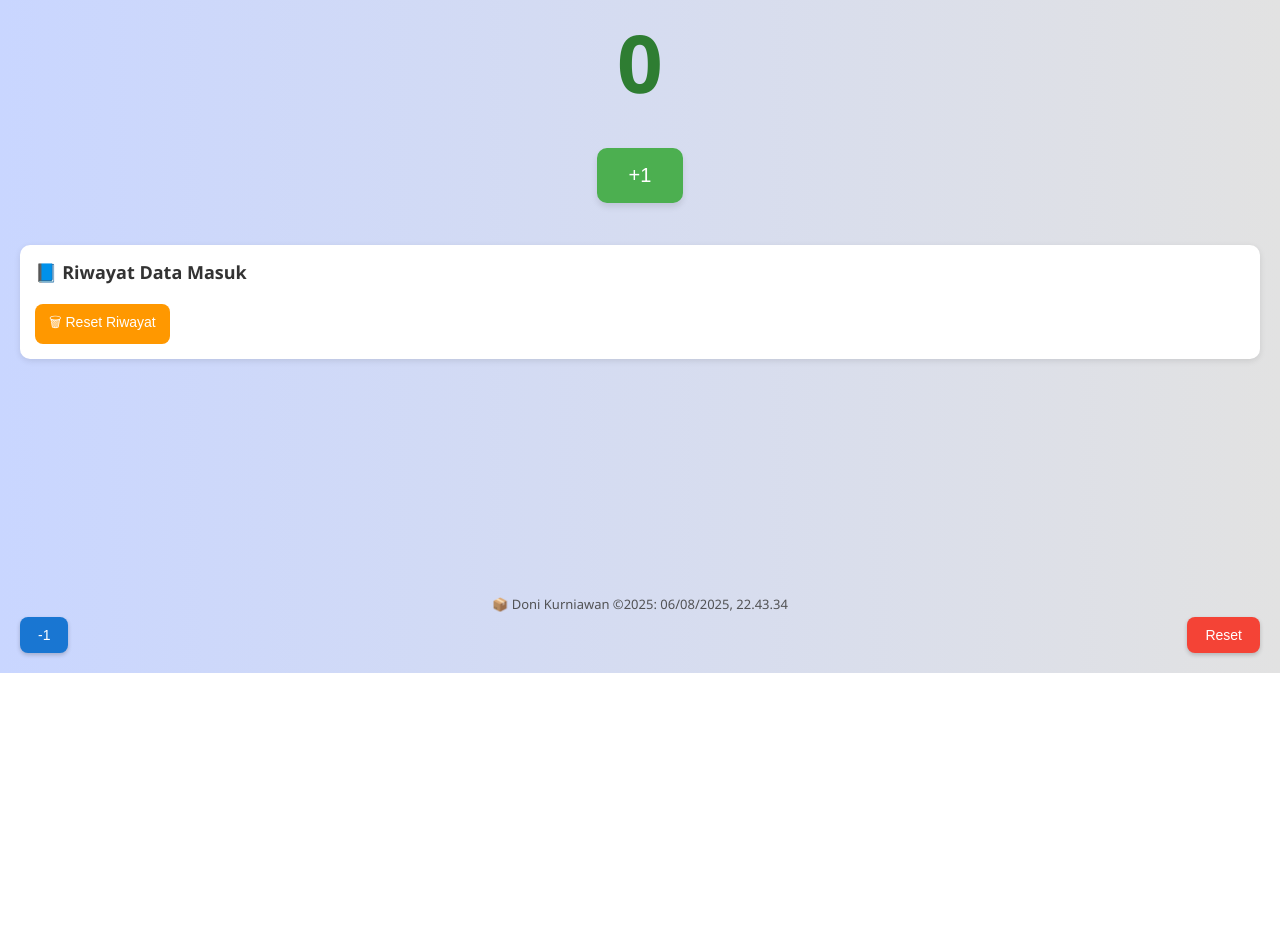
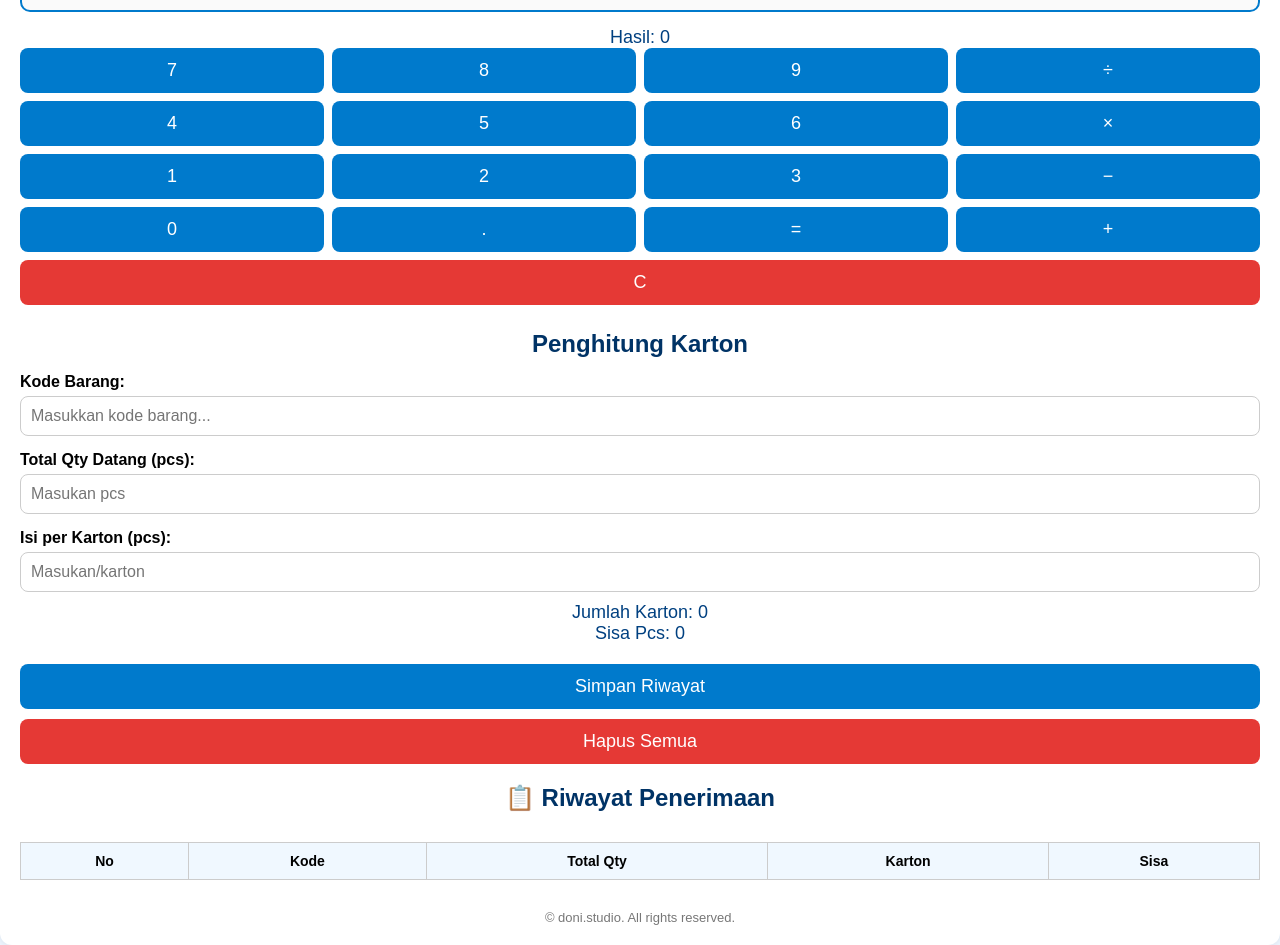
Before and after one commit to bangdonn01/Situs.com, a plain HTML site: page index.html in a window 1280 px wide. Shown: the part 127-1072 px from the top of the page. Before the commit the page ends 800 px from the top, so only its background shows below. Drawn offline with Linux system fonts and the light colour scheme.

Commit message:
index.html

```diff
--- a/index.html
+++ b/index.html
@@ -2,264 +2,296 @@
 <html lang="id">
 <head>
   <meta charset="UTF-8" />
-  <meta name="viewport" content="width=device-width, initial-scale=1" />
-  <title>DATA PENERIMAAN BARANG</title>
+  <meta name="viewport" content="width=device-width, initial-scale=1.0"/>
+  <title>Kalkulator & Penghitung Karton</title>
   <style>
-    body {
-      margin: 0;
-      font-family: 'Segoe UI', sans-serif;
-      text-align: center;
-      padding: 50px 20px 160px;
-      background: linear-gradient(to right, #c9d6ff, #e2e2e2);
-      color: #333;
+    * {
+      box-sizing: border-box;
     }
 
-    h1 {
-      font-size: 32px;
-      margin-bottom: 20px;
+    body {
+      font-family: Arial, sans-serif;
+      background: #eef6ff;
+      margin: 0;
+      padding: 0;
     }
 
-    #count {
-      font-size: 80px;
-      font-weight: bold;
-      margin: 20px 0;
-      color: #2e7d32;
+    .container {
+      background: white;
+      max-width: 100%;
+      padding: 20px;
+      border-radius: 12px;
+      box-shadow: 0 0 10px rgba(0,0,0,0.1);
+      margin: 0 auto;
     }
 
-    .btn {
-      padding: 16px 32px;
-      font-size: 20px;
-      margin: 12px 10px;
-      border: none;
-      border-radius: 10px;
-      cursor: pointer;
-      box-shadow: 0 4px 6px rgba(0,0,0,0.1);
-      transition: transform 0.2s, background-color 0.2s;
+    h2 {
+      text-align: center;
+      color: #003366;
+      margin-bottom: 15px;
     }
 
-    .btn:hover {
-      transform: scale(1.05);
+    label {
+      font-weight: bold;
+      display: block;
+      margin-top: 15px;
+      font-size: 16px;
     }
 
-    .plus {
-      background-color: #4caf50;
-      color: white;
+    input {
+      width: 100%;
+      padding: 10px;
+      margin-top: 5px;
+      font-size: 16px;
+      border: 1px solid #ccc;
+      border-radius: 8px;
     }
 
-    .minus {
-      position: fixed;
-      bottom: 20px;
-      left: 20px;
-      padding: 10px 18px;
-      font-size: 14px;
-      background-color: #1976d2;
-      color: white;
-      border: none;
-      border-radius: 8px;
-      box-shadow: 0 2px 4px rgba(0,0,0,0.2);
-      cursor: pointer;
-      transition: background-color 0.2s ease;
+    .result {
+      margin-top: 10px;
+      font-size: 18px;
+      text-align: center;
+      color: #004080;
     }
 
-    .minus:hover {
-      background-color: #1565c0;
+    .calculator {
+      margin-bottom: 25px;
     }
 
-    .reset {
-      position: fixed;
-      bottom: 20px;
-      right: 20px;
-      padding: 10px 18px;
-      font-size: 14px;
-      background-color: #f44336;
-      color: white;
-      border: none;
-      border-radius: 8px;
-      box-shadow: 0 2px 4px rgba(0,0,0,0.2);
-      cursor: pointer;
-      transition: background-color 0.2s ease;
+    .calc-input {
+      width: 100%;
+      padding: 12px;
+      font-size: 20px;
+      margin-bottom: 5px;
+      border: 2px solid #007acc;
+      border-radius: 10px;
+      text-align: right;
     }
 
-    .reset:hover {
-      background-color: #d32f2f;
+    .buttons {
+      display: grid;
+      grid-template-columns: repeat(4, 1fr);
+      gap: 8px;
     }
 
-    .storage-info {
-      position: fixed;
-      bottom: 60px;
-      left: 50%;
-      transform: translateX(-50%);
-      font-size: 13px;
-      color: #444;
-      opacity: 0.9;
-    }
-
-    .history {
-      margin-top: 30px;
-      max-height: 200px;
-      overflow-y: auto;
-      text-align: left;
-      background: #fff;
-      padding: 15px;
-      border-radius: 10px;
-      box-shadow: 0 2px 6px rgba(0,0,0,0.1);
-    }
-
-    .history h2 {
-      margin: 0 0 10px;
+    .buttons button, .action-btn {
+      padding: 12px;
       font-size: 18px;
-    }
-
-    .history ul {
-      list-style: none;
-      padding: 0;
-      margin: 0;
-      font-size: 14px;
-    }
-
-    .history li {
-      padding: 4px 0;
-      border-bottom: 1px dashed #ccc;
-    }
-
-    .clear-history {
-      margin-top: 10px;
-      background-color: #ff9800;
+      border: none;
+      background: #007acc;
       color: white;
-      border: none;
-      padding: 8px 14px;
       border-radius: 8px;
-      font-size: 14px;
       cursor: pointer;
     }
 
-    .clear-history:hover {
-      background-color: #e68900;
+    .buttons button:hover, .action-btn:hover {
+      background: #005f99;
+    }
+
+    .action-row {
+      display: flex;
+      flex-direction: column;
+      gap: 10px;
+      margin-top: 20px;
+    }
+
+    .action-row button {
+      width: 100%;
+    }
+
+    table {
+      width: 100%;
+      border-collapse: collapse;
+      margin-top: 15px;
+      overflow-x: auto;
+    }
+
+    th, td {
+      border: 1px solid #ccc;
+      padding: 10px;
+      font-size: 14px;
+      text-align: center;
+    }
+
+    th {
+      background-color: #f0f8ff;
+    }
+
+    .footer {
+      text-align: center;
+      font-size: 13px;
+      margin-top: 30px;
+      color: #777;
+    }
+
+    @media (max-width: 600px) {
+      .buttons button, .action-btn {
+        font-size: 16px;
+        padding: 10px;
+      }
+      .calc-input {
+        font-size: 18px;
+      }
     }
   </style>
 </head>
 <body>
+  <div class="container">
+    <h2>Kalkulator</h2>
+    <div class="calculator">
+      <input type="text" id="calcDisplay" class="calc-input" disabled />
+      <div class="result" id="calcResult">Hasil: 0</div>
+      <div class="buttons">
+        <button onclick="appendCalc('7')">7</button>
+        <button onclick="appendCalc('8')">8</button>
+        <button onclick="appendCalc('9')">9</button>
+        <button onclick="appendCalc('/')">÷</button>
+        <button onclick="appendCalc('4')">4</button>
+        <button onclick="appendCalc('5')">5</button>
+        <button onclick="appendCalc('6')">6</button>
+        <button onclick="appendCalc('*')">×</button>
+        <button onclick="appendCalc('1')">1</button>
+        <button onclick="appendCalc('2')">2</button>
+        <button onclick="appendCalc('3')">3</button>
+        <button onclick="appendCalc('-')">−</button>
+        <button onclick="appendCalc('0')">0</button>
+        <button onclick="appendCalc('.')">.</button>
+        <button onclick="calculate()">=</button>
+        <button onclick="appendCalc('+')">+</button>
+        <button onclick="clearCalc()" style="grid-column: span 4; background: #e53935;">C</button>
+      </div>
+    </div>
 
-  <h1>DATA BARANG MASUK (INBOUND)</h1>
-  <div id="count">0</div>
+    <h2>Penghitung Karton</h2>
+    <label>Kode Barang:</label>
+    <input type="text" id="kodeBarang" placeholder="Masukkan kode barang...">
 
-  <button class="btn plus" id="btnPlus">+1</button>
-  <button class="minus" id="btnMinus">-1</button>
-  <button class="reset" id="btnReset">Reset</button>
+    <label>Total Qty Datang (pcs):</label>
+    <input type="number" id="totalQty" placeholder="Masukan pcs" oninput="hitung()">
 
-  <div class="storage-info" id="storageInfo">📦 Menyimpan...</div>
+    <label>Isi per Karton (pcs):</label>
+    <input type="number" id="isiKarton" placeholder="Masukan/karton" oninput="hitung()">
 
-  <div class="history">
-    <h2>📘 Riwayat Data Masuk</h2>
-    <ul id="historyList"></ul>
-    <button class="clear-history" onclick="resetRiwayat()">🗑 Reset Riwayat</button>
+    <div class="result" id="hasil">
+      Jumlah Karton: 0<br />
+      Sisa Pcs: 0
+    </div>
+
+    <div class="action-row">
+      <button class="action-btn" onclick="simpanRiwayat()">Simpan Riwayat</button>
+      <button class="action-btn" style="background:#e53935" onclick="hapusRiwayat()">Hapus Semua</button>
+    </div>
+
+    <h2>📋 Riwayat Penerimaan</h2>
+    <div style="overflow-x: auto;">
+      <table id="tabelRiwayat">
+        <thead>
+          <tr>
+            <th>No</th>
+            <th>Kode</th>
+            <th>Total Qty</th>
+            <th>Karton</th>
+            <th>Sisa</th>
+          </tr>
+        </thead>
+        <tbody></tbody>
+      </table>
+    </div>
+
+    <div class="footer">
+      &copy; doni.studio. All rights reserved.
+    </div>
   </div>
 
   <script>
-    let count = 0;
-    let history = [];
+    let calcValue = '';
 
-    function formatTime(date) {
-      return date.toLocaleString('id-ID', {
-        hour: '2-digit',
-        minute: '2-digit',
-        second: '2-digit',
-        day: '2-digit',
-        month: '2-digit',
-        year: 'numeric'
+    function appendCalc(val) {
+      calcValue += val;
+      document.getElementById('calcDisplay').value = calcValue;
+      autoCalculate();
+    }
+
+    function autoCalculate() {
+      try {
+        const result = eval(calcValue);
+        if (!isNaN(result)) {
+          document.getElementById('calcResult').innerText = "Hasil: " + result;
+        }
+      } catch {
+        document.getElementById('calcResult').innerText = "Hasil: ...";
+      }
+    }
+
+    function calculate() {
+      try {
+        const result = eval(calcValue);
+        if (!isNaN(result)) {
+          document.getElementById('calcResult').innerText = "Hasil: " + result;
+        }
+      } catch {
+        document.getElementById('calcResult').innerText = "Hasil: Error";
+      }
+    }
+
+    function clearCalc() {
+      calcValue = '';
+      document.getElementById('calcDisplay').value = '';
+      document.getElementById('calcResult').innerText = "Hasil: 0";
+    }
+
+    function hitung() {
+      const total = parseInt(document.getElementById('totalQty').value) || 0;
+      const perKarton = parseInt(document.getElementById('isiKarton').value) || 1;
+      const karton = Math.floor(total / perKarton);
+      const sisa = total % perKarton;
+      document.getElementById('hasil').innerHTML = `Jumlah Karton: <strong>${karton}</strong><br>Sisa Pcs: <strong>${sisa}</strong>`;
+    }
+
+    function simpanRiwayat() {
+      const kode = document.getElementById('kodeBarang').value.trim();
+      const total = parseInt(document.getElementById('totalQty').value) || 0;
+      const perKarton = parseInt(document.getElementById('isiKarton').value) || 1;
+      const karton = Math.floor(total / perKarton);
+      const sisa = total % perKarton;
+
+      if (!kode) {
+        alert("Masukkan kode barang!");
+        return;
+      }
+
+      const data = { kode, total, karton, sisa };
+      let riwayat = JSON.parse(localStorage.getItem("riwayatKarton") || "[]");
+      riwayat.push(data);
+      localStorage.setItem("riwayatKarton", JSON.stringify(riwayat));
+      tampilkanRiwayat();
+    }
+
+    function tampilkanRiwayat() {
+      let riwayat = JSON.parse(localStorage.getItem("riwayatKarton") || "[]");
+      const tbody = document.querySelector("#tabelRiwayat tbody");
+      tbody.innerHTML = "";
+      riwayat.forEach((item, index) => {
+        const row = document.createElement("tr");
+        row.innerHTML = `
+          <td>${index + 1}</td>
+          <td>${item.kode}</td>
+          <td>${item.total}</td>
+          <td>${item.karton}</td>
+          <td>${item.sisa}</td>
+        `;
+        tbody.appendChild(row);
       });
     }
 
-    function updateDisplay() {
-      document.getElementById('count').textContent = count;
-    }
-
-    function updateStorageInfo() {
-      const now = new Date();
-      const info = "📦 Doni Kurniawan ©2025: " + formatTime(now);
-      document.getElementById("storageInfo").textContent = info;
-    }
-
-    function saveAll() {
-      localStorage.setItem('tasbih', count);
-      localStorage.setItem('tasbih_history', JSON.stringify(history));
-      updateStorageInfo();
-    }
-
-    function logHistory(action) {
-      const entry = {
-        waktu: formatTime(new Date()),
-        nilai: count,
-        aksi: action
-      };
-      history.unshift(entry);
-      if (history.length > 50) history.pop();
-      updateHistoryList();
-    }
-
-    function updateHistoryList() {
-      const list = document.getElementById("historyList");
-      list.innerHTML = "";
-      history.forEach(item => {
-        const li = document.createElement("li");
-        li.textContent = `[${item.waktu}] ${item.aksi} → ${item.nilai}`;
-        list.appendChild(li);
-      });
-    }
-
-    function resetRiwayat() {
-      const pass = prompt("Masukkan password untuk reset riwayat:");
-      if (pass === "1234") {
-        history = [];
-        localStorage.removeItem("tasbih_history");
-        updateHistoryList();
-        alert("Riwayat berhasil dihapus.");
-      } else {
-        alert("Password salah!");
+    function hapusRiwayat() {
+      if (confirm("Hapus semua riwayat?")) {
+        localStorage.removeItem("riwayatKarton");
+        tampilkanRiwayat();
       }
     }
 
-    document.getElementById("btnPlus").addEventListener("click", () => {
-      count++;
-      logHistory("Tambah");
-      saveAll();
-      updateDisplay();
-    });
-
-    document.getElementById("btnMinus").addEventListener("click", () => {
-      if (count > 0) {
-        count--;
-        logHistory("Kurang");
-        saveAll();
-        updateDisplay();
-      }
-    });
-
-    document.getElementById("btnReset").addEventListener("click", () => {
-      const pass = prompt("Masukkan password untuk reset:");
-      if (pass === "1234") {
-        count = 0;
-        logHistory("Reset");
-        saveAll();
-        updateDisplay();
-        alert("Berhasil direset.");
-      } else {
-        alert("Password salah!");
-      }
-    });
-
-    function init() {
-      const savedCount = localStorage.getItem("tasbih");
-      const savedHistory = localStorage.getItem("tasbih_history");
-      count = savedCount ? parseInt(savedCount) : 0;
-      history = savedHistory ? JSON.parse(savedHistory) : [];
-      updateDisplay();
-      updateHistoryList();
-      updateStorageInfo();
-    }
-
-    init();
+    window.onload = tampilkanRiwayat;
   </script>
-
 </body>
 </html>
```
